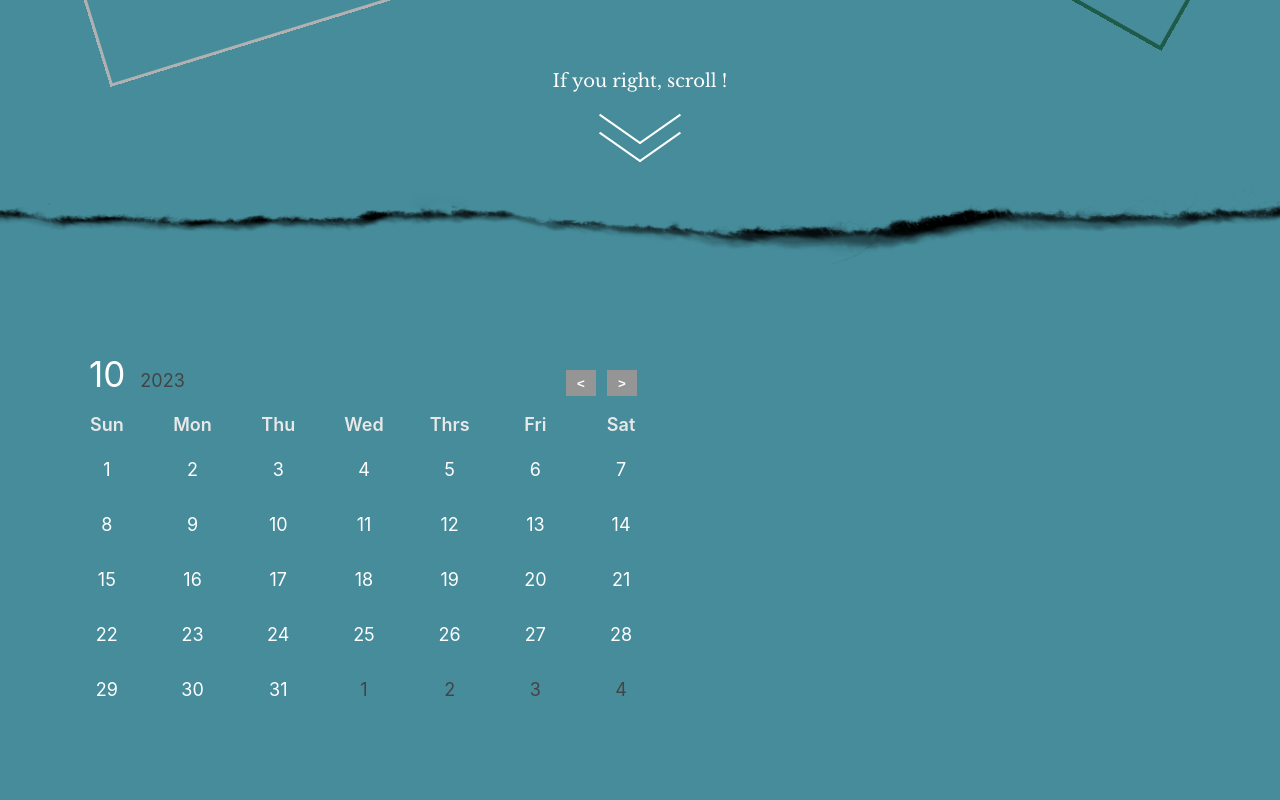
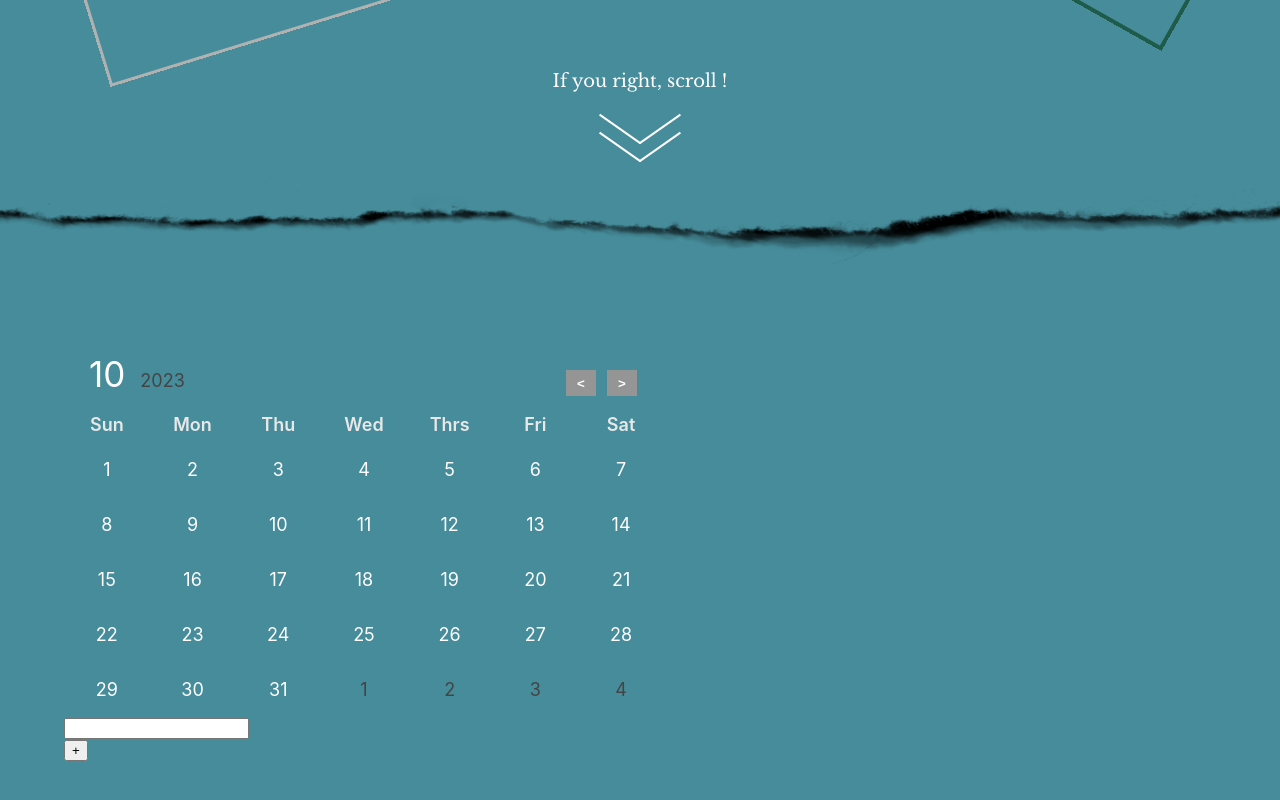
Before and after one commit to JeongYunmin/yuumni-todolist, a React (Create React App) app: page / in a window 1280 px wide. Shown: the part 522-1322 px from the top of the page. Built offline with nearby package versions, Linux system fonts and the light colour scheme.

Commit message:
list에 item 생성하는 기능 구현 - 1

```diff
--- a/package.json
+++ b/package.json
@@ -38,13 +38,14 @@
     ]
   },
   "devDependencies": {
-    "eslint": "^8.52.0",
+    "eslint": "^8.53.0",
     "eslint-config-airbnb": "^19.0.4",
     "eslint-config-prettier": "^9.0.0",
     "eslint-plugin-import": "^2.29.0",
     "eslint-plugin-jsx-a11y": "^6.8.0",
     "eslint-plugin-prettier": "^5.0.1",
     "eslint-plugin-react": "^7.33.2",
-    "eslint-plugin-react-hooks": "^4.6.0"
+    "eslint-plugin-react-hooks": "^4.6.0",
+    "prettier": "^3.0.3"
   }
 }
--- a/src/components/Btn.js
+++ b/src/components/Btn.js
@@ -10,6 +10,8 @@ const Btn = ({ type, onClick }) => {
     btnLetter = ">";
   } else if (type === "remove") {
     btnLetter = "X";
+  } else if (type === "create") {
+    btnLetter = "+";
   }
 
   return (
@@ -21,4 +23,9 @@ const Btn = ({ type, onClick }) => {
   );
 };
 
+Btn.defaultProps = {
+  type: "remove",
+  onClick: null,
+};
+
 export default Btn;
--- a/src/components/CreateInput.js
+++ b/src/components/CreateInput.js
@@ -0,0 +1,42 @@
+import React, { useRef, useState } from "react";
+import Btn from "./Btn";
+import TodoItem from "./TodoItem";
+
+const CreateInput = () => {
+  const [todo, setTodo] = useState({
+    createdAt: new Date().getTime(), // getTime 메서드가 무엇을 출력하는지 콘솔 찍어볼 것...!!!
+    isDone: false,
+    content: "",
+    Key: null,
+  });
+
+  const createInput = useRef();
+
+  const handleCreate = (e) => {
+    e.preventDefault();
+
+    let keyNum = 1;
+
+    setTodo({
+      ...todo,
+      content: createInput.current.value,
+      key: keyNum,
+    });
+
+    keyNum++;
+  };
+
+  return (
+    <div className="CreateInput">
+      <input
+        ref={createInput}
+        className="typing_input_for_create"
+        onChange={(e) => e.target.value}
+      />
+      <Btn onClick={handleCreate} type="create"></Btn>
+      <TodoItem todo={todo} />
+    </div>
+  );
+};
+
+export default CreateInput;
--- a/src/components/TodoItem.js
+++ b/src/components/TodoItem.js
@@ -0,0 +1,11 @@
+import React from "react";
+
+const TodoItem = () => {
+  return (
+    <div className="TodoItem">
+      <></>
+    </div>
+  );
+};
+
+export default TodoItem;
--- a/src/pages/PlanningPage.js
+++ b/src/pages/PlanningPage.js
@@ -1,11 +1,13 @@
 import React from "react";
 import "../styles/PlanningPage.css";
 import Calendar from "../components/Calendar";
+import CreateInput from "../components/CreateInput";
 
 const PlanningPage = () => {
   return (
     <div className="PlanningPage">
       <Calendar />
+      <CreateInput />
     </div>
   );
 };
```
Also changed, not shown: .eslintrc.json, 1 other file (tests, documents, lock files or other folders).
